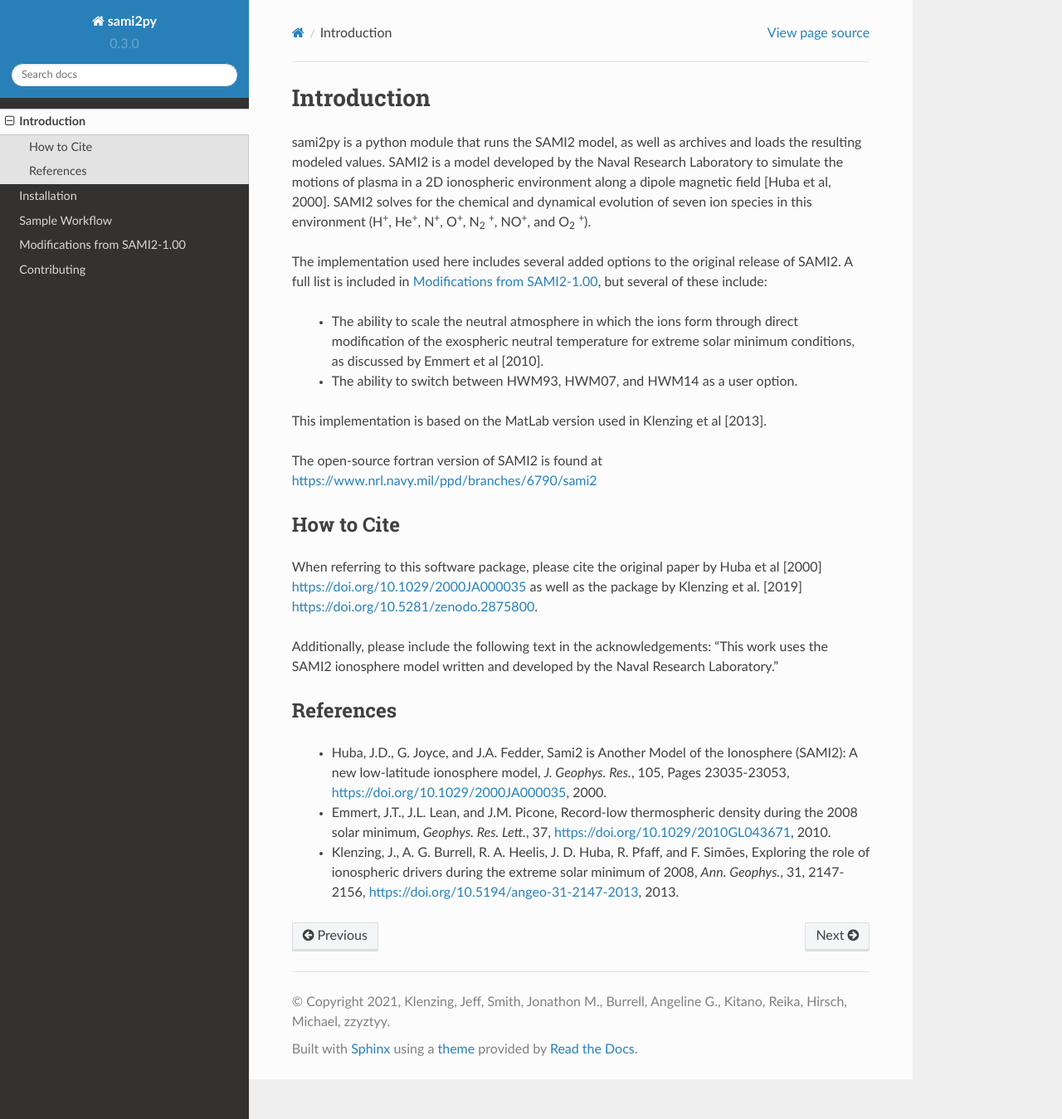
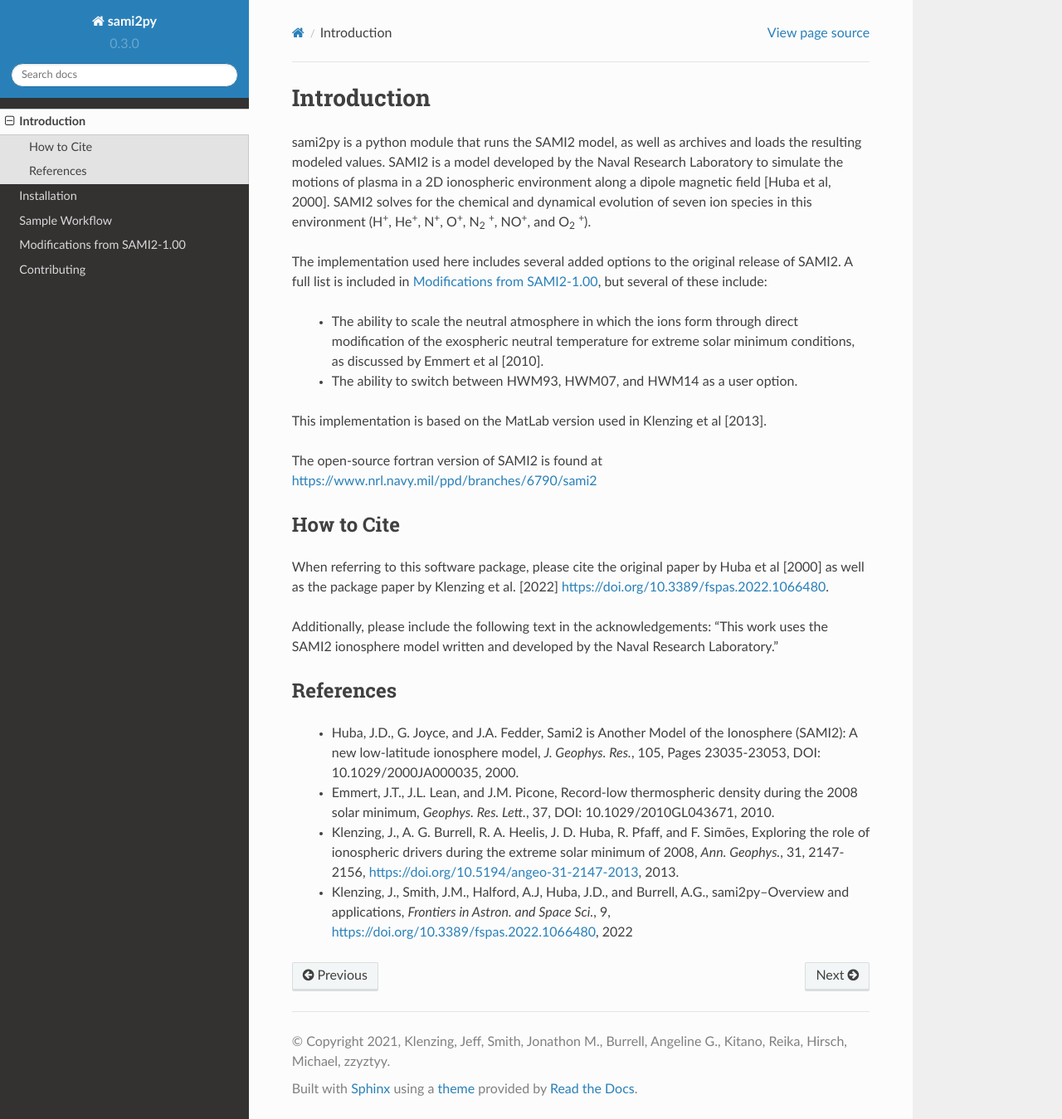
Before and after one commit to sami2py/sami2py, a Sphinx documentation site: the page built from docs/introduction.rst, in a window 1280 px wide and 1349 px high. Shown: the whole window at 83% size. Built offline with Sphinx 7.4.7 and the Read the Docs theme 2.0.0, drawn with Linux system fonts in a browser that asks for light colours; formulas are drawn with MathJax 3.

Commit message:
Update introduction.rst

```diff
--- a/docs/introduction.rst
+++ b/docs/introduction.rst
@@ -32,8 +32,8 @@
 -----------
 
 When referring to this software package, please cite the original paper by Huba
-et al [2000] https://doi.org/10.1029/2000JA000035 as well as the package by
-Klenzing et al. [2019] https://doi.org/10.5281/zenodo.2875800.
+et al [2000] as well as the package paper by
+Klenzing et al. [2022] https://doi.org/10.3389/fspas.2022.1066480.
 
 Additionally, please include the following text in the acknowledgements: "This
 work uses the SAMI2 ionosphere model written and developed by the Naval Research
@@ -45,11 +45,14 @@
 
  - Huba, J.D., G. Joyce, and J.A. Fedder, Sami2 is Another Model of the
    Ionosphere (SAMI2): A new low‐latitude ionosphere model, *J. Geophys. Res.*,
-   105, Pages 23035-23053, https://doi.org/10.1029/2000JA000035, 2000.
+   105, Pages 23035-23053, DOI: 10.1029/2000JA000035, 2000.
  - Emmert, J.T., J.L. Lean, and J.M. Picone, Record‐low thermospheric density
    during the 2008 solar minimum, *Geophys. Res. Lett.*, 37,
-   https://doi.org/10.1029/2010GL043671, 2010.
+   DOI: 10.1029/2010GL043671, 2010.
  - Klenzing, J., A. G. Burrell, R. A. Heelis, J. D. Huba, R. Pfaff, and F.
    Simões, Exploring the role of ionospheric drivers during the extreme solar
    minimum of 2008, *Ann. Geophys.*, 31, 2147-2156,
    https://doi.org/10.5194/angeo-31-2147-2013, 2013.
+ - Klenzing, J., Smith, J.M., Halford, A.J, Huba, J.D., and Burrell, A.G.,
+   sami2py--Overview and applications, *Frontiers in Astron. and Space Sci.*, 9,
+   https://doi.org/10.3389/fspas.2022.1066480, 2022
```
